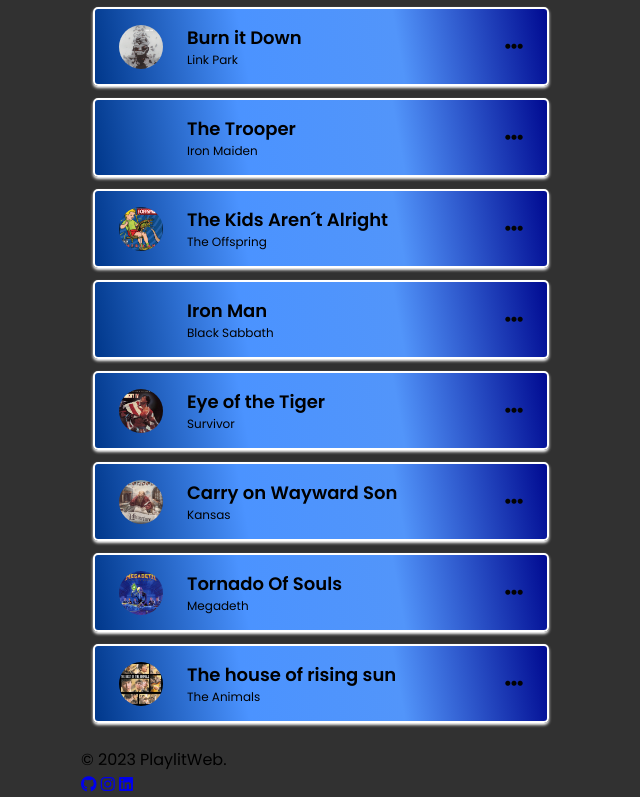
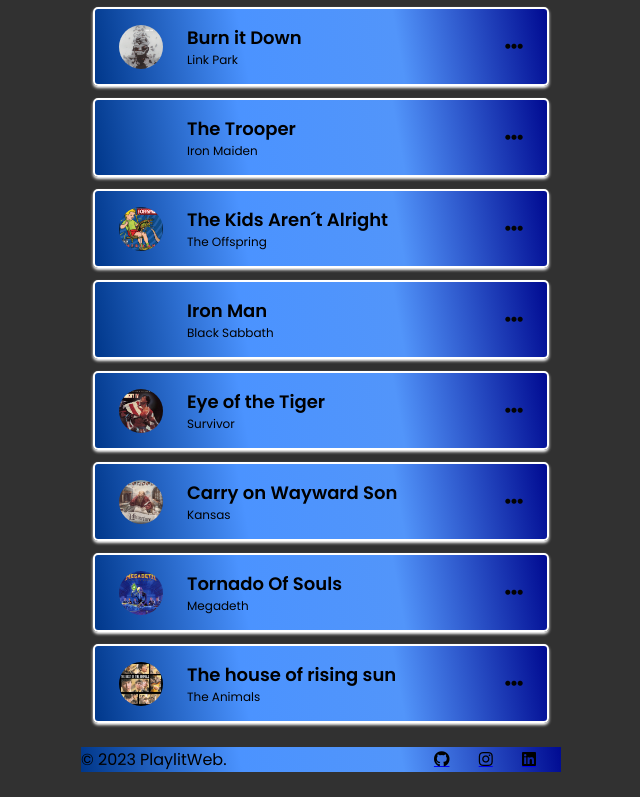
Before and after one commit to tonysilva22/PlaylisWeb, a plain HTML site: page index.html in a window 1280 px wide. Shown: the part 1687-2484 px from the top of the page, without its empty margins (319-959 px from the left). After the commit the page ends 2459 px from the top, so only its background shows below. Drawn offline with Linux system fonts and the light colour scheme.

Commit message:
Update style.css

```diff
--- a/css/style.css
+++ b/css/style.css
@@ -221,3 +221,22 @@ header h2 {
   color: #030303;
   font-size: 18px;
 }
+
+
+footer {
+  background: linear-gradient(80deg, #00378a, #4b93ff, #5295fa, #000a91);
+  display: flex;
+  justify-content: space-between;
+  align-items: center;
+}
+
+
+.social-icons a {
+  display: inline-flex;
+  align-items: center;
+  margin-right: 25px;
+}
+
+.social-icons a i {
+  color: rgb(0, 0, 0);
+}
```
